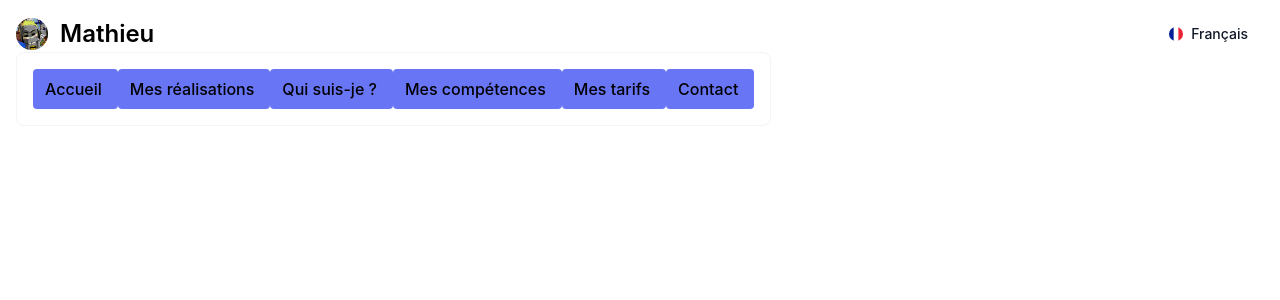
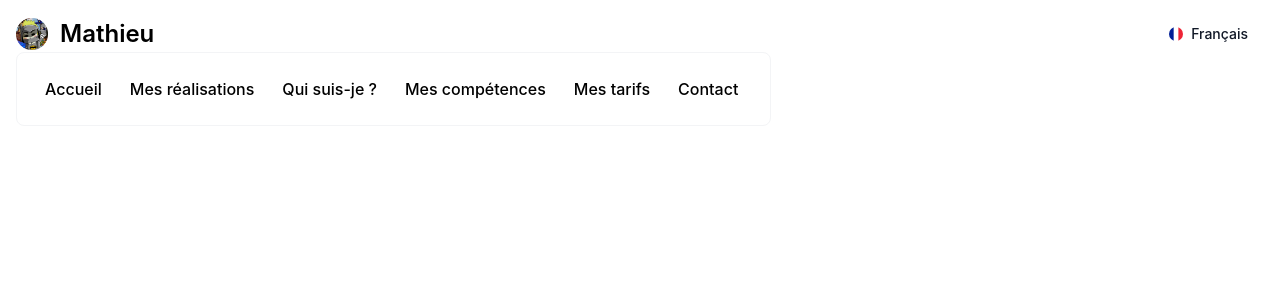
Before and after one commit to MathieuLePuil/mathieulp.fr, a Vue app: page / in a window 1280 px wide. Shown: the top 300 px of the page. Built offline with nearby package versions, Linux system fonts and the light colour scheme.

Commit message:
:wrench: | Menu de navigation avec hover fonctionnel (+ config tailwind pour Vue)

```diff
--- a/src/App.vue
+++ b/src/App.vue
@@ -46,22 +46,22 @@ import { RouterView } from 'vue-router'
               <div class="items-center justify-between hidden w-full lg:flex lg:w-auto lg:order-1" id="navbar-language">
                   <ul class="flex flex-col font-medium p-4 lg:p-0 mt-4 border border-gray-100 rounded-lg lg:flex-row lg:space-x-8 lg:mt-0 lg:border-0 lg:bg-white dark:bg-gray-800 lg:dark:bg-gray-900 dark:border-gray-700">
                       <li>
-                          <a href="#" class="block py-2 pl-3 pr-4 text-black rounded bg-indigo-500 hover:text-white hover:bg-gray-50" aria-current="page">Accueil</a>
+                          <a href="#" class="block py-2 pl-3 pr-4 text-black rounded hover:text-white hover:bg-indigo-500" aria-current="page">Accueil</a>
                       </li>
                       <li>
-                          <a href="#" class="block py-2 pl-3 pr-4 text-black rounded bg-indigo-500 hover:text-white hover:bg-gray-50" aria-current="page">Mes réalisations</a>
+                          <a href="#" class="block py-2 pl-3 pr-4 text-black rounded hover:text-white hover:bg-indigo-500" aria-current="page">Mes réalisations</a>
                       </li>
                       <li>
-                          <a href="#" class="block py-2 pl-3 pr-4 text-black rounded bg-indigo-500 hover:text-white hover:bg-gray-50" aria-current="page">Qui suis-je ?</a>
+                          <a href="#" class="block py-2 pl-3 pr-4 text-black rounded hover:text-white hover:bg-indigo-500" aria-current="page">Qui suis-je ?</a>
                       </li>
                       <li>
-                          <a href="#" class="block py-2 pl-3 pr-4 text-black rounded bg-indigo-500 hover:text-white hover:bg-gray-50" aria-current="page">Mes compétences</a>
+                          <a href="#" class="block py-2 pl-3 pr-4 text-black rounded hover:text-white hover:bg-indigo-500" aria-current="page">Mes compétences</a>
                       </li>
                       <li>
-                          <a href="#" class="block py-2 pl-3 pr-4 text-black rounded bg-indigo-500 hover:text-white hover:bg-gray-50" aria-current="page">Mes tarifs</a>
+                          <a href="#" class="block py-2 pl-3 pr-4 text-black rounded hover:text-white hover:bg-indigo-500" aria-current="page">Mes tarifs</a>
                       </li>
                       <li>
-                          <a href="#" class="block py-2 pl-3 pr-4 text-black rounded bg-indigo-500 hover:text-white hover:bg-gray-50" aria-current="page">Contact</a>
+                          <a href="#" class="block py-2 pl-3 pr-4 text-black rounded hover:text-white hover:bg-indigo-500" aria-current="page">Contact</a>
                       </li>
                   </ul>
               </div>
--- a/tailwind.config.js
+++ b/tailwind.config.js
@@ -1,6 +1,6 @@
 /** @type {import('tailwindcss').Config} */
 module.exports = {
-    content: ["./*.{html,js,php,vue}", "./../*.{html,js,php,vue}", "./../../*.{html,js,php,vue}"],
+    content: ['./index.html', './src/**/*.{vue,js,ts,jsx,tsx}'],
     theme: {
         extend: {},
     },
```
